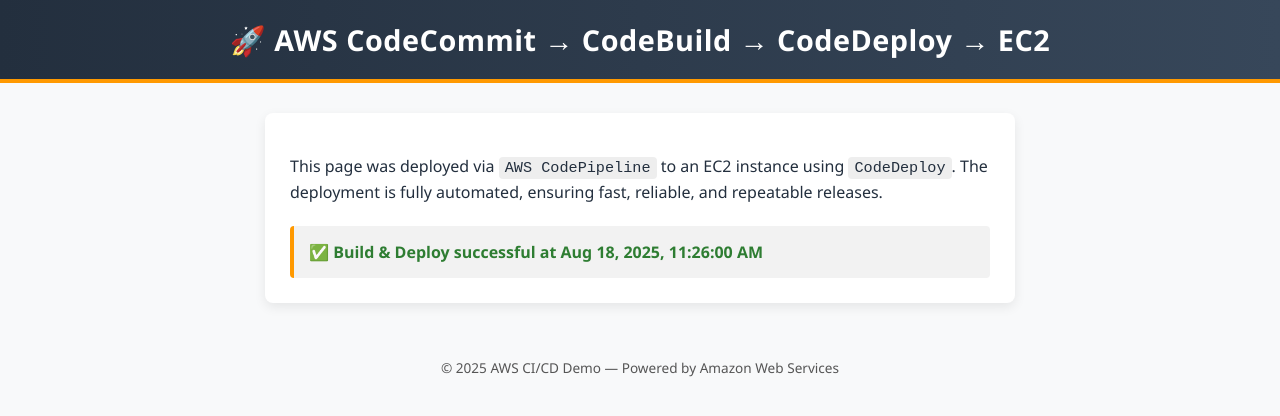
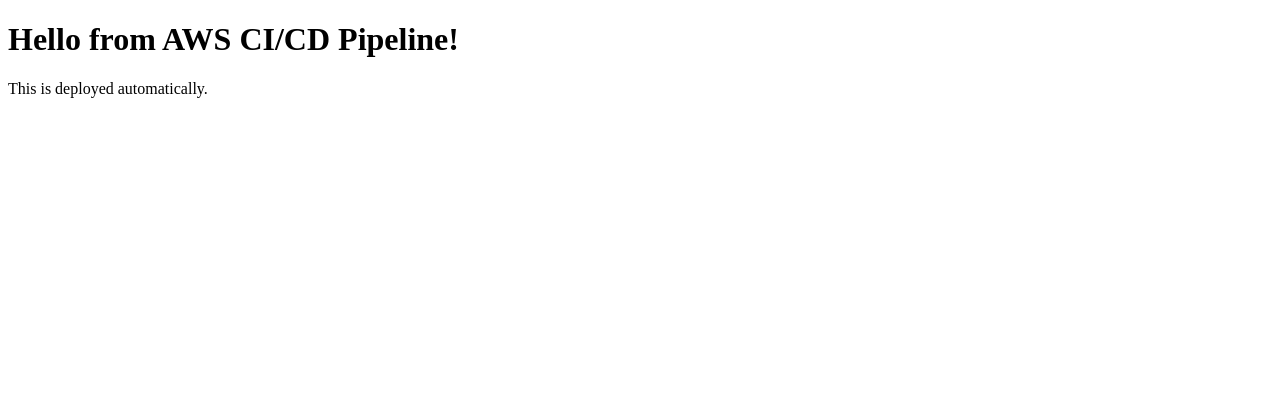
Before and after one commit to AmarnathSagala/CI-CD-Pipeline-EC2, a plain HTML site: page index.html in a window 1280 px wide. Drawn offline with Linux system fonts and the light colour scheme.

Commit message:
Update index.html

```diff
--- a/index.html
+++ b/index.html
@@ -1,91 +1,11 @@
 <!DOCTYPE html>
-<html lang="en">
+<html>
 <head>
-  <meta charset="UTF-8" />
-  <title>AWS CI/CD Demo</title>
-  <meta name="viewport" content="width=device-width, initial-scale=1" />
-  <style>
-    body {
-      font-family: 'Segoe UI', Arial, sans-serif;
-      margin: 0;
-      background: #f8f9fa;
-      color: #232f3e;
-    }
-
-    .banner {
-      padding: 20px;
-      background: linear-gradient(90deg, #232f3e, #37475a);
-      color: #fff;
-      border-bottom: 4px solid #ff9900;
-      text-align: center;
-    }
-
-    .banner h1 {
-      margin: 0;
-      font-size: 1.8rem;
-      letter-spacing: 0.5px;
-    }
-
-    .content {
-      margin: 30px auto;
-      max-width: 700px;
-      background: #fff;
-      border-radius: 8px;
-      padding: 25px;
-      box-shadow: 0 4px 12px rgba(0,0,0,0.08);
-    }
-
-    .content p {
-      font-size: 1rem;
-      line-height: 1.6;
-    }
-
-    .status-box {
-      margin-top: 20px;
-      padding: 15px;
-      background: #f2f2f2;
-      border-left: 4px solid #ff9900;
-      border-radius: 4px;
-      font-weight: bold;
-      font-size: 1rem;
-    }
-
-    code {
-      background: #eee;
-      padding: 2px 6px;
-      border-radius: 4px;
-      font-size: 0.95rem;
-    }
-
-    footer {
-      text-align: center;
-      font-size: 0.85rem;
-      padding: 15px;
-      color: #555;
-      margin-top: 40px;
-    }
-  </style>
+    <title>AWS CI/CD Demo</title>
 </head>
 <body>
-  <div class="banner">
-    <h1>🚀 AWS CodeCommit → CodeBuild → CodeDeploy → EC2</h1>
-  </div>
-
-  <div class="content">
-    <p>
-      This page was deployed via <code>AWS CodePipeline</code> to an EC2 instance using <code>CodeDeploy</code>.
-      The deployment is fully automated, ensuring fast, reliable, and repeatable releases.
-    </p>
-
-    <div class="status-box" id="status">
-      Loading deployment status...
-    </div>
-  </div>
-
-  <footer>
-    &copy; 2025 AWS CI/CD Demo — Powered by Amazon Web Services
-  </footer>
-
-  <script src="app.js"></script>
+    <h1>Hello from AWS CI/CD Pipeline!</h1>
+    <p>This is deployed automatically.</p>
+    <script src="app.js"></script>
 </body>
 </html>
```
